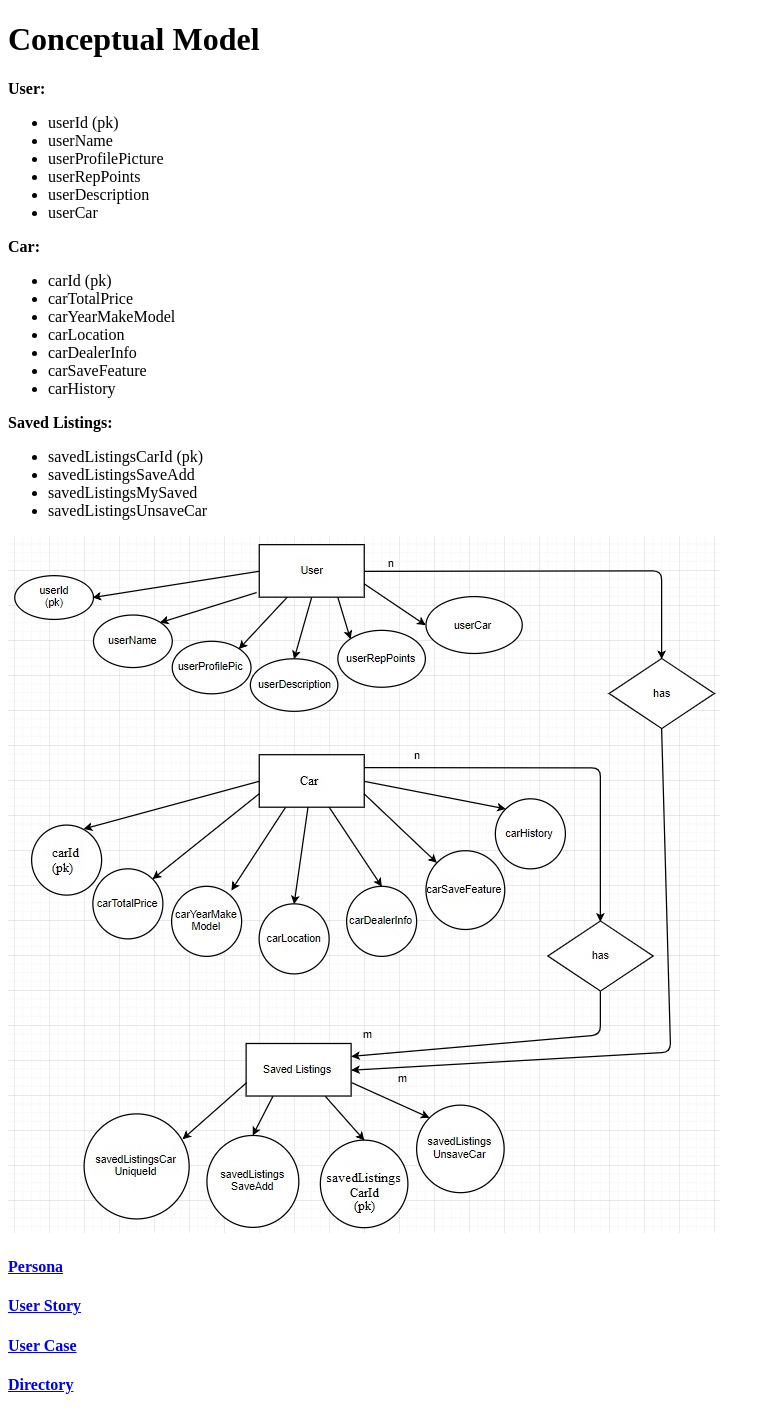
After one commit to TrystanGray/data-design, a PHP site: page /conceptual-model.php in a window 1280 px wide. The commit adds this page. Shown: the whole page, without its empty margins (0-775 px from the left). Run offline with PHP 8.4, Linux system fonts and the light colour scheme.

Commit message:
added conceptual model page

```diff
--- /dev/null
+++ b/epic/conceptual-model.php
@@ -0,0 +1,46 @@
+<!DOCTYPE html>
+<html lang="en">
+	<head>
+		<meta charset="UTF-8">
+		<title>Data Design</title>
+	</head>
+	<body>
+		<h1>Conceptual Model</h1>
+		<p>
+			<strong>User:</strong>
+		</p>
+		<ul>
+			<li>userId (pk)</li>
+			<li>userName</li>
+			<li>userProfilePicture</li>
+			<li>userRepPoints</li>
+			<li>userDescription</li>
+			<li>userCar</li>
+		</ul>
+		<p>
+			<strong>Car:</strong>
+		</p>
+		<ul>
+			<li>carId (pk)</li>
+			<li>carTotalPrice</li>
+			<li>carYearMakeModel</li>
+			<li>carLocation</li>
+			<li>carDealerInfo</li>
+			<li>carSaveFeature</li>
+			<li>carHistory</li>
+		</ul>
+		<p>
+			<strong>Saved Listings:</strong>
+		</p>
+		<ul>
+			<li>savedListingsCarId (pk)</li>
+			<li>savedListingsSaveAdd</li>
+			<li>savedListingsMySaved</li>
+			<li>savedListingsUnsaveCar</li>
+		</ul>
+		<img src="data-design-1.jpg" alt="no pic">
+		<h4><a href="persona.php">Persona</a></h4>
+		<h4><a href="user-story.php">User Story</a></h4>
+		<h4><a href="use-case.php">User Case</a></h4>
+		<h4><a href="index.php">Directory</a></h4>
+	</body>
--- a/epic/index.php
+++ b/epic/index.php
@@ -9,5 +9,6 @@
 		<h4><a href="persona.php">Persona</a></h4>
 		<h4><a href="user-story.php">User Story</a></h4>
 		<h4><a href="use-case.php">User Case</a></h4>
+		<h4><a href="conceptual-model.php">Conceptual Model</a></h4>
 	</body>
 </html>
--- a/epic/persona.php
+++ b/epic/persona.php
@@ -29,6 +29,7 @@
 		</ul>
 		<h4><a href="user-story.php">User Story</a></h4>
 		<h4><a href="use-case.php">User Cases</a></h4>
+		<h4><a href="conceptual-model.php">Conceptual Model</a></h4>
 		<h4><a href="index.php">Directory</a></h4>
 	</body>
 </html>
--- a/epic/use-case.php
+++ b/epic/use-case.php
@@ -23,6 +23,7 @@
 		</ol>
 		<h4><a href="user-story.php">User Story</a></h4>
 		<h4><a href="persona.php">Persona</a></h4>
+		<h4><a href="conceptual-model.php">Conceptual Model</a></h4>
 		<h4><a href="index.php">Directory</a></h4>
 	</body>
 </html>
--- a/epic/user-story.php
+++ b/epic/user-story.php
@@ -9,6 +9,7 @@
 		<p>As a powerful/ casual user Mark can compile a list of cars he likes on Cargurus.</p>
 		<h4><a href="use-case.php">User Cases</a></h4>
 		<h4><a href="persona.php">Persona</a></h4>
+		<h4><a href="conceptual-model.php">Conceptual Model</a></h4>
 		<h4><a href="index.php">Directory</a></h4>
 	</body>
 </html>
```
Also changed, not shown: epic/data-design-1.jpg (added).
